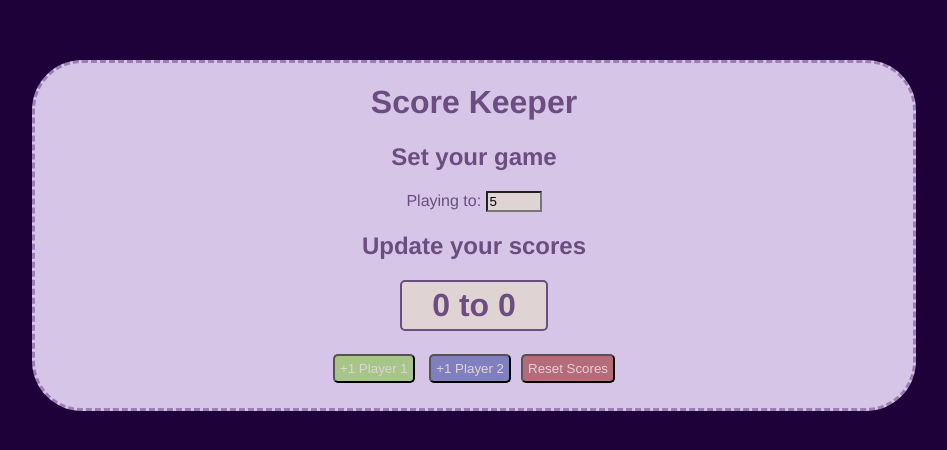
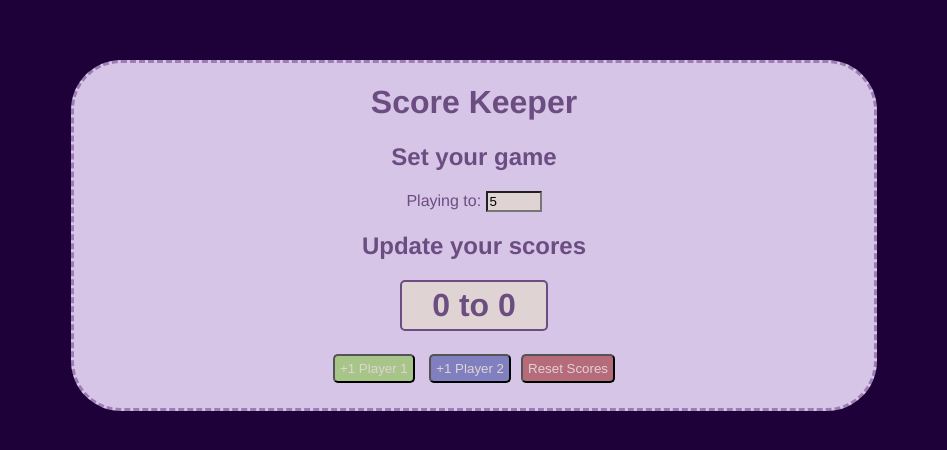
Before and after one commit to tarkazuz/ScoreKeeper, a plain HTML site: page index.html in a window 1280 px wide. Shown: the part 140-590 px from the top of the page, without its empty margins (166-1113 px from the left). Drawn offline with Linux system fonts and the light colour scheme.

Commit message:
Update ScoreKeeper.css

```diff
--- a/ScoreKeeper.css
+++ b/ScoreKeeper.css
@@ -1,5 +1,8 @@
 body{
     background-color:rgb(31, 1, 58);
+    text-align: center;
+    color: rgb(215, 197, 231);
+    margin: 5%
 }
 
 #board{
```
